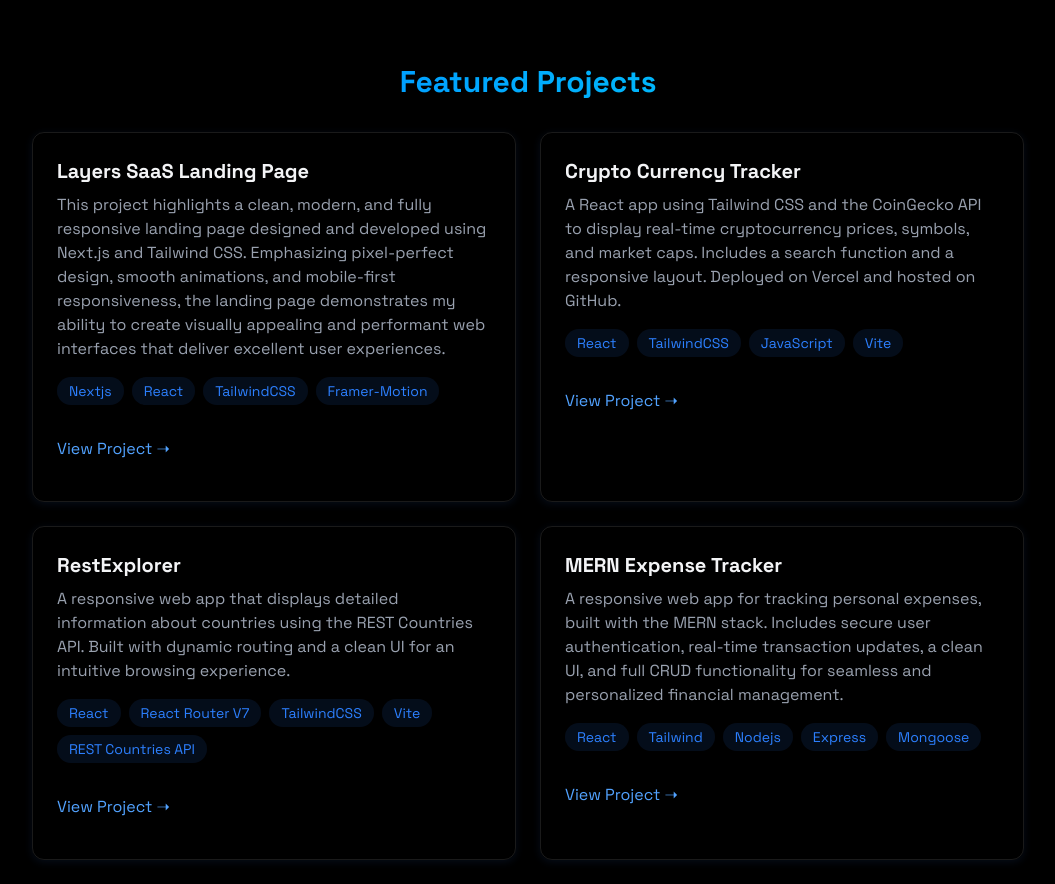
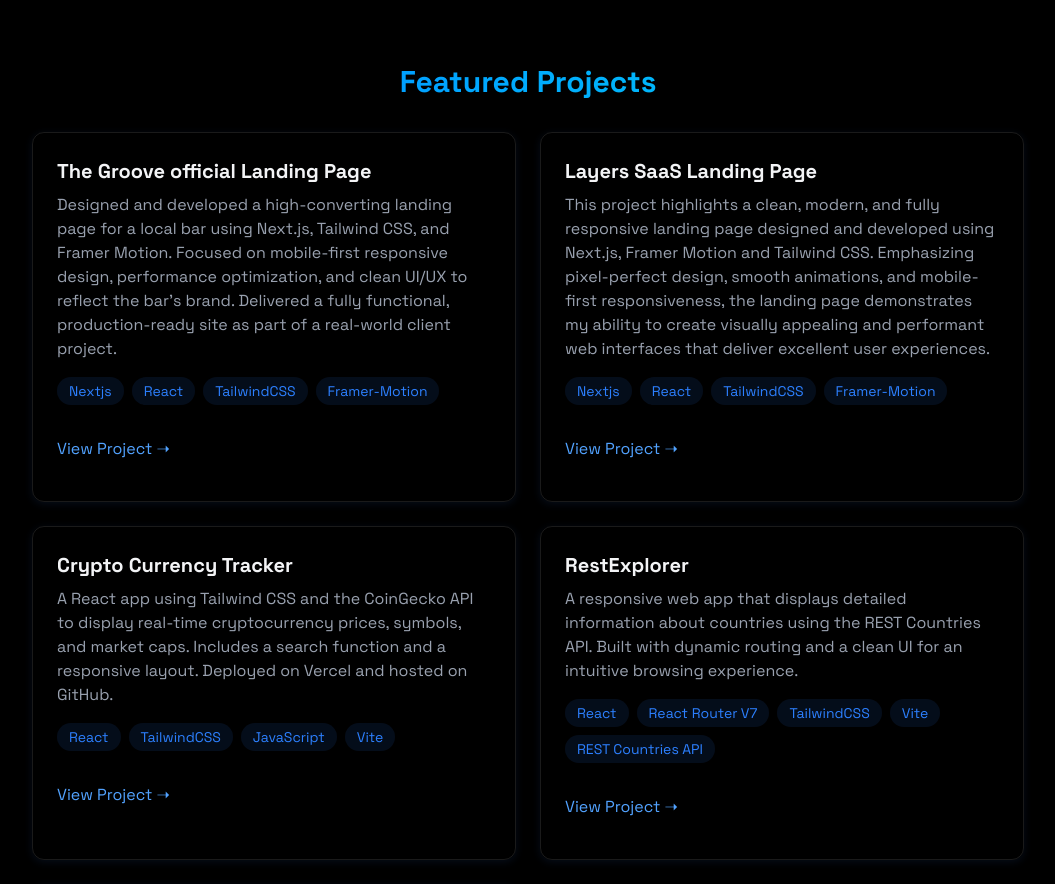
Before and after one commit to Monil3571/Monil-Portfolio, a React (Vite) app: page / in a window 1280 px wide. Shown: the part 2000-2884 px from the top of the page, without its empty margins (112-1167 px from the left). Built offline with nearby package versions, Linux system fonts and the light colour scheme.

Commit message:
Added the groove landing page project

```diff
--- a/src/components/sections/Projects.jsx
+++ b/src/components/sections/Projects.jsx
@@ -16,27 +16,68 @@
             <div className="p-6 rounded-xl border border-white/10 hover:-translate-y-1 hover:border-blue-500/30 shadow-[0_2px_8px_rgba(59,130,246,0.1)] transition-all ">
               <h3 className="text-xl font-bold mb-2">
                 {" "}
+                The Groove official Landing Page{" "}
+              </h3>
+              <p className="text-gray-400 mb-4">
+                Designed and developed a high-converting landing page for a
+                local bar using Next.js, Tailwind CSS, and Framer Motion.
+                Focused on mobile-first responsive design, performance
+                optimization, and clean UI/UX to reflect the bar’s brand.
+                Delivered a fully functional, production-ready site as part of a
+                real-world client project.
+              </p>
+              <div className="flex flex-wrap gap-2 mb-4">
+                {["Nextjs", "React", "TailwindCSS", "Framer-Motion"].map(
+                  (tech, key) => (
+                    <span
+                      key={key}
+                      className="bg-blue-500/10 text-blue-500 py-1 px-3 rounded-full text-sm hover:bg-blue-500/20
+                hover:shadow-[0_2px_8px_rgba(59,130,246,0.1)] transition-all
+                "
+                    >
+                      {tech}
+                    </span>
+                  )
+                )}
+              </div>
+
+              <div className="flex justify-between items-center">
+                <a
+                  href="https://the-groove-six.vercel.app/"
+                  className="text-blue-400 hover:text-blue-300 transition-colors my-4"
+                >
+                  {" "}
+                  View Project ➝{" "}
+                </a>
+              </div>
+            </div>
+            <div className="p-6 rounded-xl border border-white/10 hover:-translate-y-1 hover:border-blue-500/30 shadow-[0_2px_8px_rgba(59,130,246,0.1)] transition-all ">
+              <h3 className="text-xl font-bold mb-2">
+                {" "}
                 Layers SaaS Landing Page{" "}
               </h3>
               <p className="text-gray-400 mb-4">
                 This project highlights a clean, modern, and fully responsive
-                landing page designed and developed using Next.js and Tailwind
-                CSS. Emphasizing pixel-perfect design, smooth animations, and
-                mobile-first responsiveness, the landing page demonstrates my
-                ability to create visually appealing and performant web
-                interfaces that deliver excellent user experiences.
+                landing page designed and developed using Next.js, Framer Motion
+                and Tailwind CSS. Emphasizing pixel-perfect design, smooth
+                animations, and mobile-first responsiveness, the landing page
+                demonstrates my ability to create visually appealing and
+                performant web interfaces that deliver excellent user
+                experiences.
               </p>
               <div className="flex flex-wrap gap-2 mb-4">
-                {["Nextjs", "React", "TailwindCSS", "Framer-Motion"].map((tech, key) => (
-                  <span
-                    key={key}
-                    className="bg-blue-500/10 text-blue-500 py-1 px-3 rounded-full text-sm hover:bg-blue-500/20
+                {["Nextjs", "React", "TailwindCSS", "Framer-Motion"].map(
+                  (tech, key) => (
+                    <span
+                      key={key}
+                      className="bg-blue-500/10 text-blue-500 py-1 px-3 rounded-full text-sm hover:bg-blue-500/20
                 hover:shadow-[0_2px_8px_rgba(59,130,246,0.1)] transition-all
                 "
-                  >
-                    {tech}
-                  </span>
-                ))}
+                    >
+                      {tech}
+                    </span>
+                  )
+                )}
               </div>
 
               <div className="flex justify-between items-center">
```
